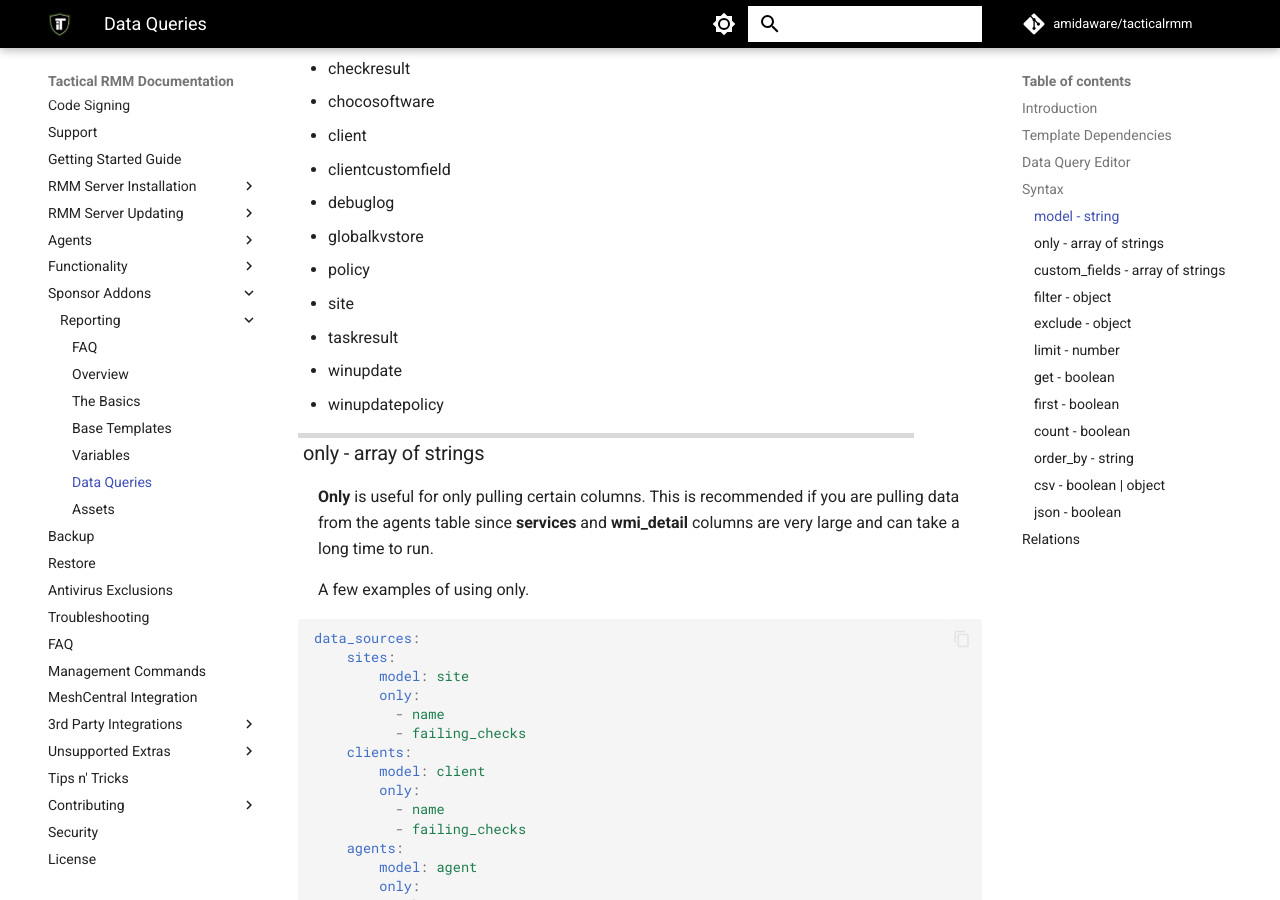
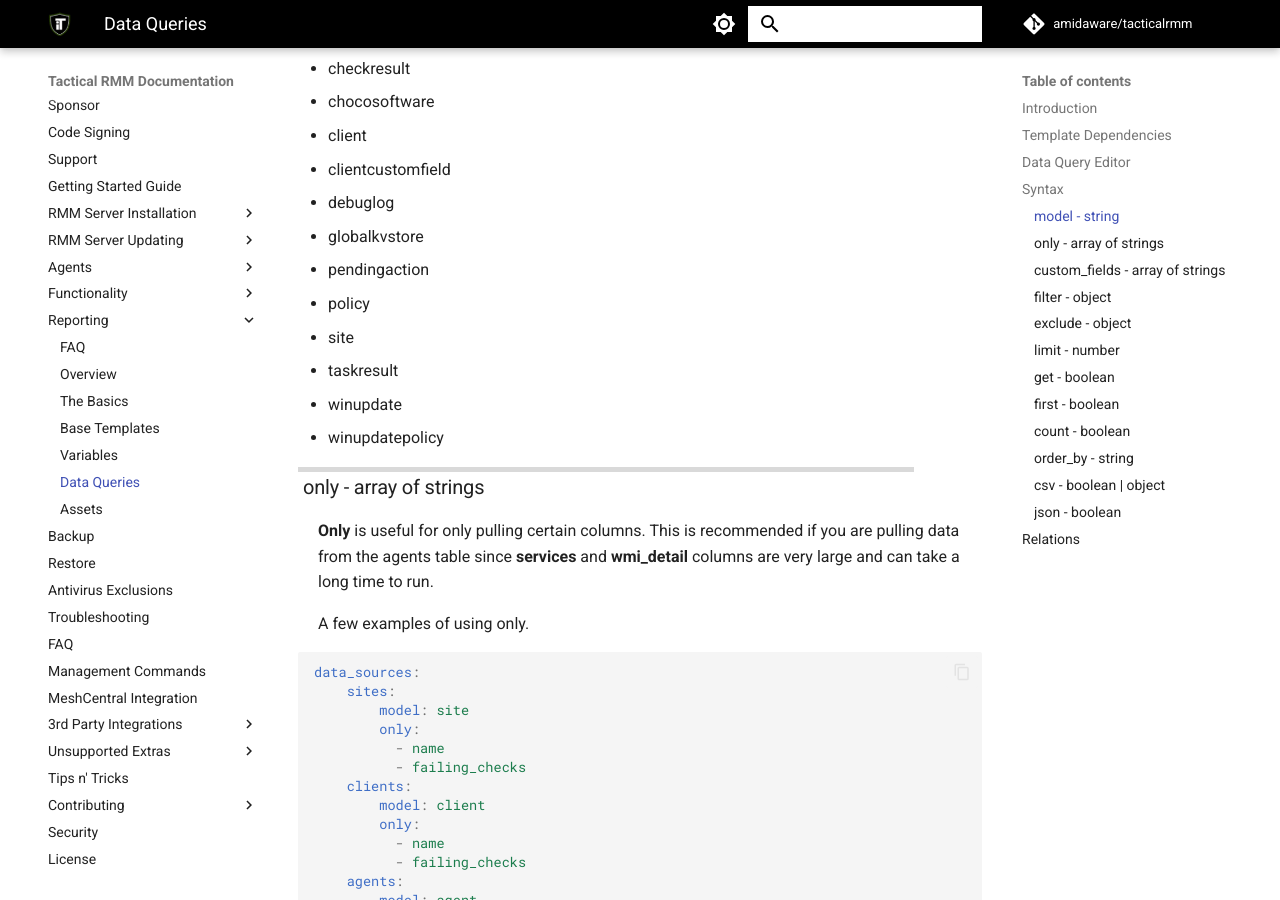
Before and after one commit to amidaware/trmm-docs, an MkDocs documentation site: the page built from docs/ee/reporting/functions/reporting_dataqueries.md, in a window 1280 px wide and 900 px high, scrolled down 2182 px. Built offline with MkDocs 1.6.1 and Material for MkDocs 9.7.7, drawn with Linux system fonts in a browser that asks for light colours; comment, search, counter and statistics services are not loaded.

Commit message:
add pendingaction model

```diff
--- a/docs/ee/reporting/functions/reporting_dataqueries.md
+++ b/docs/ee/reporting/functions/reporting_dataqueries.md
@@ -97,6 +97,7 @@
 * clientcustomfield
 * debuglog
 * globalkvstore
+* pendingaction
 * policy
 * site
 * taskresult
--- a/mkdocs.yml
+++ b/mkdocs.yml
@@ -35,15 +35,14 @@
       - "User Interface Preferences": functions/user_ui.md
       - "Reference: Script Variables": script_variables.md
       - "Examples": functions/examples.md
-  - Sponsor Addons:
-      - "Reporting":
-          - "FAQ": ee/reporting/faq.md
-          - "Overview": ee/reporting/reporting_overview.md
-          - "The Basics": ee/reporting/functions/reporting_basics.md
-          - "Base Templates": ee/reporting/functions/reporting_basetemplates.md
-          - "Variables": ee/reporting/functions/reporting_variables.md
-          - "Data Queries": ee/reporting/functions/reporting_dataqueries.md
-          - "Assets": ee/reporting/functions/reporting_assets.md
+  - Reporting:
+      - "FAQ": ee/reporting/faq.md
+      - "Overview": ee/reporting/reporting_overview.md
+      - "The Basics": ee/reporting/functions/reporting_basics.md
+      - "Base Templates": ee/reporting/functions/reporting_basetemplates.md
+      - "Variables": ee/reporting/functions/reporting_variables.md
+      - "Data Queries": ee/reporting/functions/reporting_dataqueries.md
+      - "Assets": ee/reporting/functions/reporting_assets.md
   - Backup: backup.md
   - Restore: restore.md
   - Antivirus Exclusions: av.md
```
